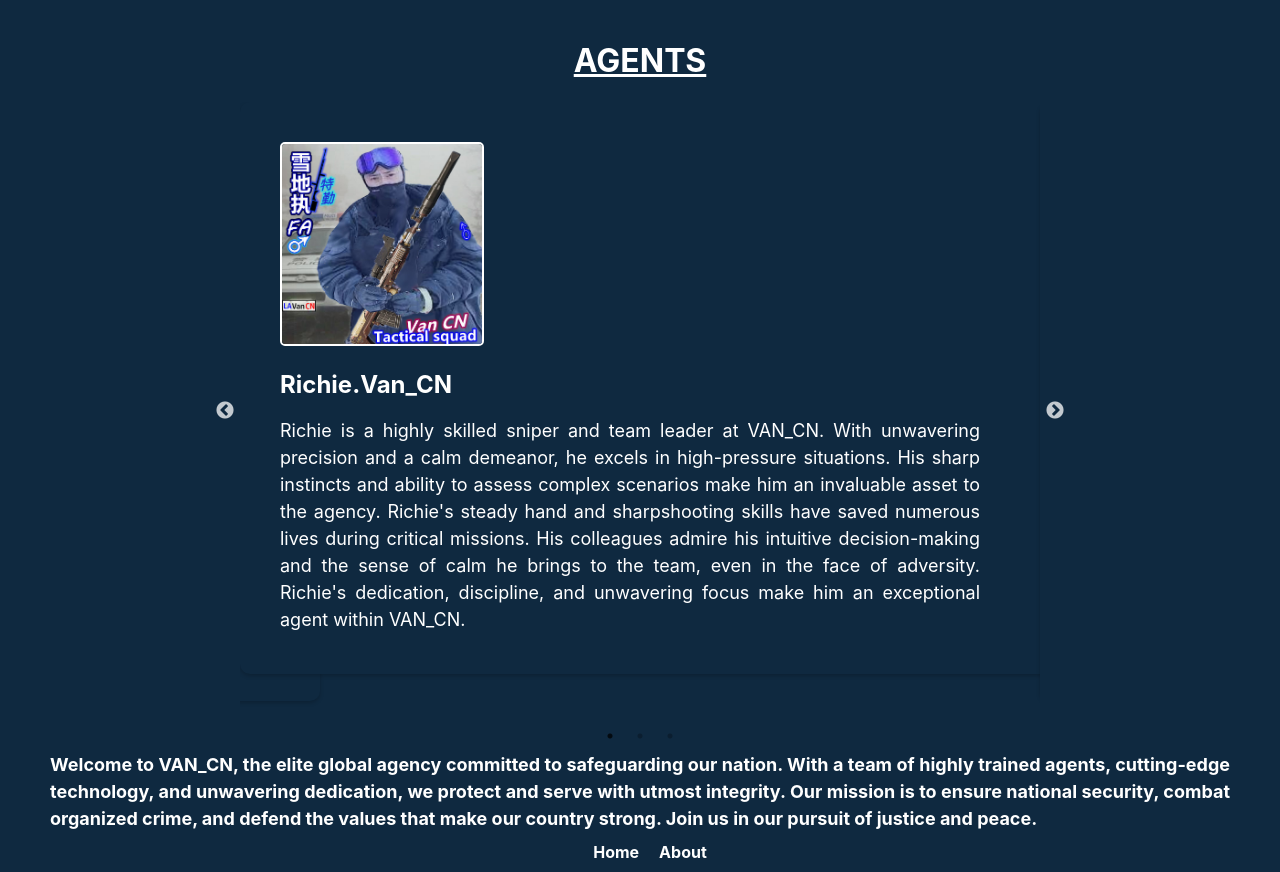
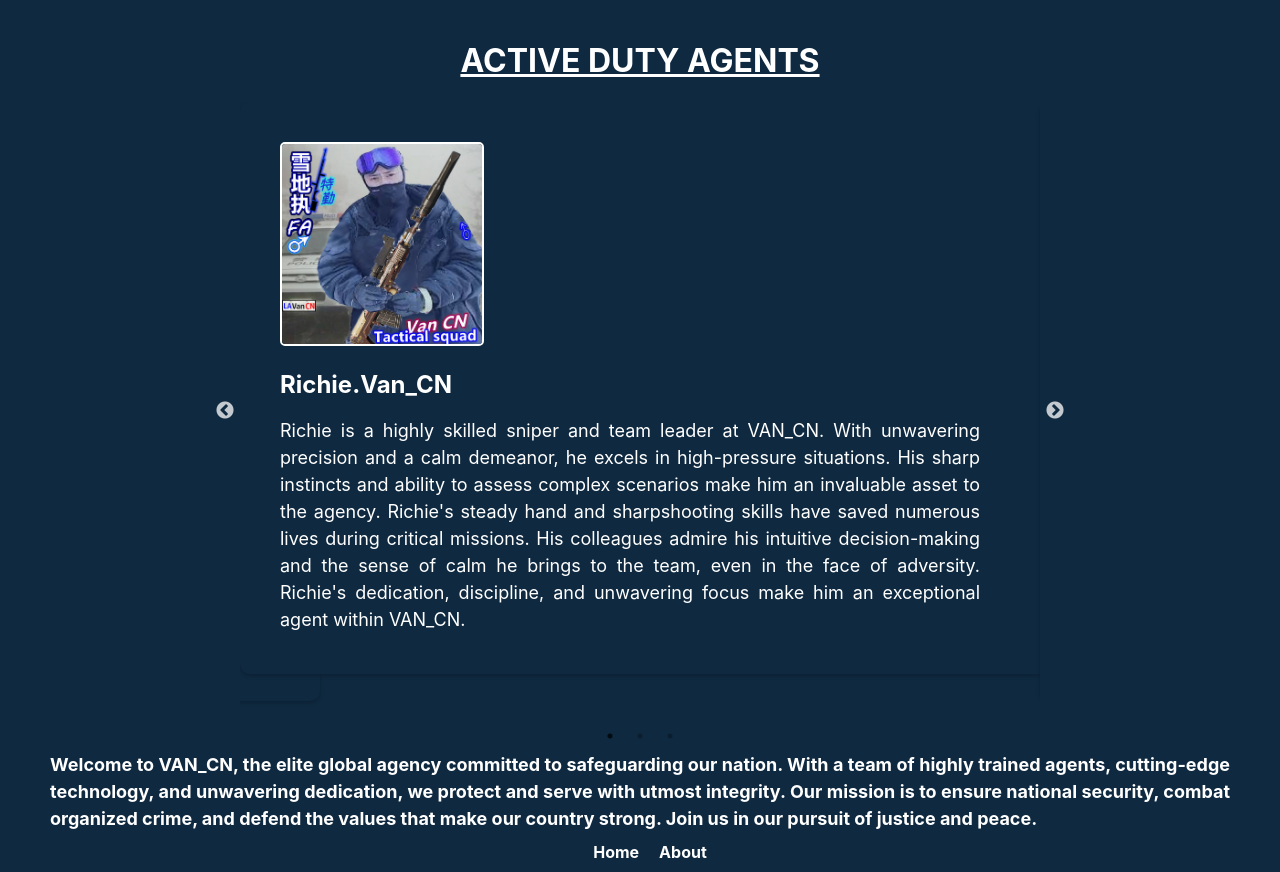
Before and after one commit to Richielee630/van_cn, a React (Create React App) app: page /about in a window 1280 px wide. Built offline with nearby package versions, Linux system fonts and the light colour scheme.

Commit message:
adjust about page title

```diff
--- a/src/pages/About.js
+++ b/src/pages/About.js
@@ -5,7 +5,7 @@ import '../styles/About.css'; // Import the custom About page CSS file
 const About = () => {
   return (
     <div className="about-container">
-      <h1 className="about-title">AGENTS</h1>
+      <h1 className="about-title">ACTIVE DUTY AGENTS</h1>
       <AgentSlideshow />
 
       <div className="about-content">
```
